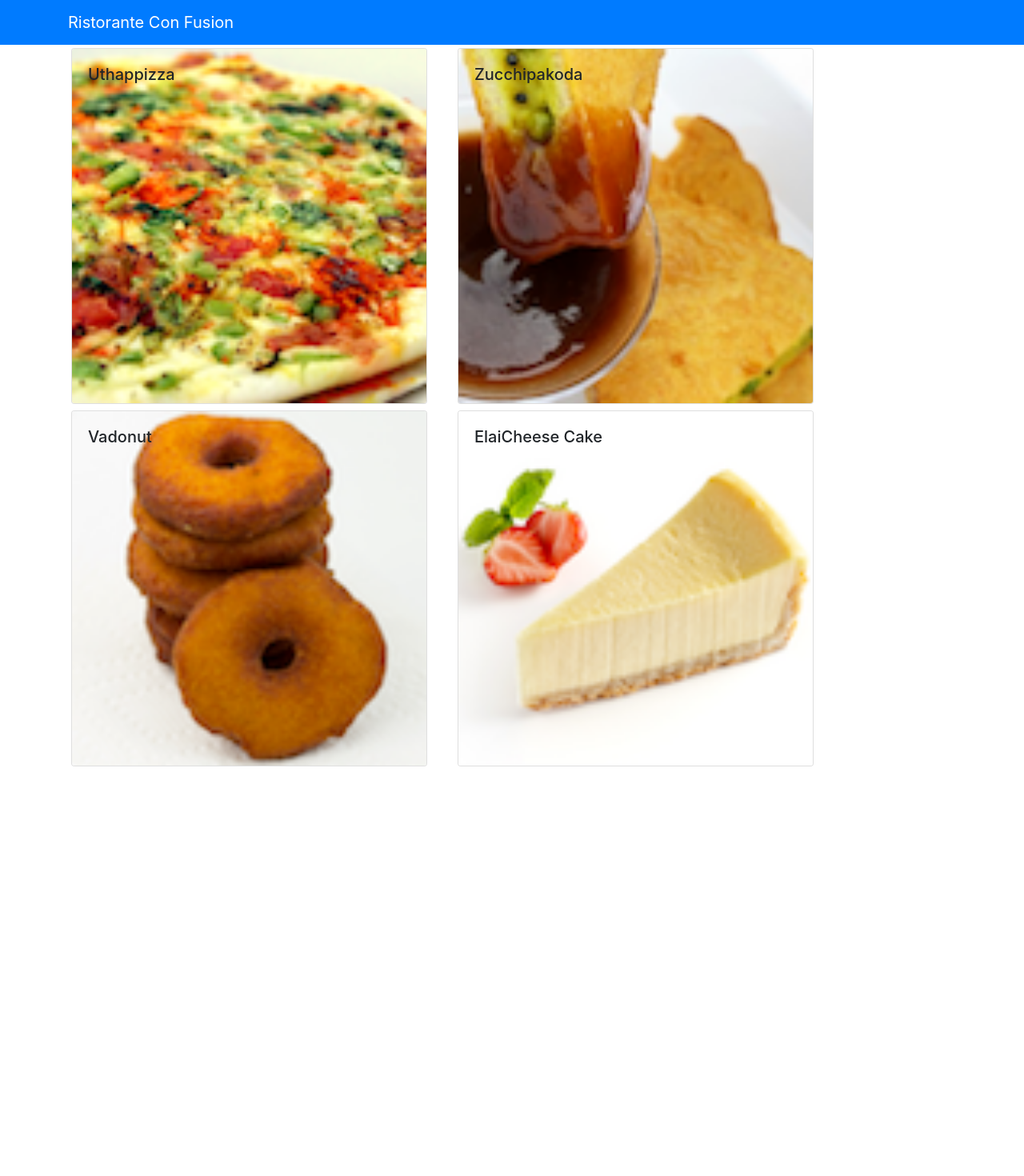
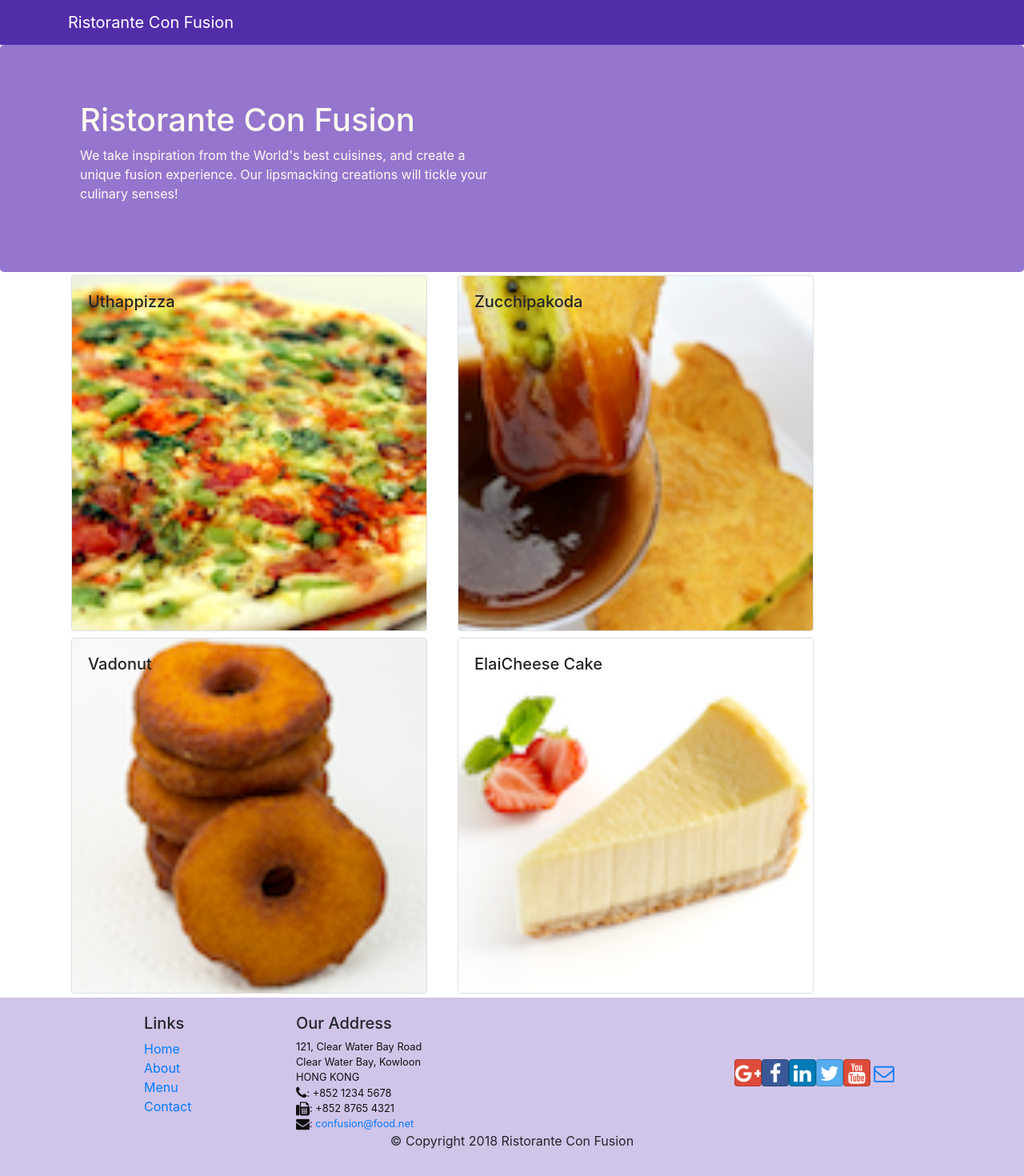
Before and after one commit to saicharan-chintha/confusion2, a React (Create React App) app: page /contactus in a window 1280 px wide. Shown: the top 1470 px of the page at 80% size. Before the commit the page ends 963 px from the top, so only its background shows below. Built offline with nearby package versions, Linux system fonts and the light colour scheme.

Commit message:
Header and Footer

```diff
--- a/package.json
+++ b/package.json
@@ -7,6 +7,8 @@
     "@testing-library/react": "^9.3.2",
     "@testing-library/user-event": "^7.1.2",
     "bootstrap": "4.0.0",
+    "bootstrap-social": "5.1.1",
+    "font-awesome": "4.7.0",
     "react": "^16.13.1",
     "react-dom": "^16.13.1",
     "react-popper": "0.9.2",
--- a/src/App.css
+++ b/src/App.css
@@ -36,3 +36,37 @@
     transform: rotate(360deg);
   }
 } */
+
+.row-header{
+  margin:0px auto;
+  padding:0px auto;
+}
+
+.row-content {
+  margin:0px auto;
+  padding: 50px 0px 50px 0px;
+  border-bottom: 1px ridge;
+  min-height:400px;
+}
+
+.footer{
+  background-color: #D1C4E9;
+  margin:0px auto;
+  padding: 20px 0px 20px 0px;
+}
+.jumbotron {
+  padding:70px 30px 70px 30px;
+  margin:0px auto;
+  background: #9575CD ;
+  color:floralwhite;
+}
+
+address{
+  font-size:80%;
+  margin:0px;
+  color:#0f0f0f;
+}
+
+.navbar-dark {
+  background-color: #512DA8;
+}
--- /dev/null
+++ b/src/components/FooterComponent.js
@@ -0,0 +1,50 @@
+import React from 'react';
+
+function Footer(props) {
+    return (
+        <div className="footer">
+            <div className="container">
+                <div className="row justify-content-center">
+                    <div className="col-4 offset-1 col-sm-2">
+                        <h5>Links</h5>
+                        <ul className="list-unstyled">
+                            <li><a href="#">Home</a></li>
+                            <li><a href="#">About</a></li>
+                            <li><a href="#">Menu</a></li>
+                            <li><a href="contactus.html">Contact</a></li>
+                        </ul>
+                    </div>
+                    <div className="col-7 col-sm-5">
+                        <h5>Our Address</h5>
+                        <address>
+                        121, Clear Water Bay Road<br />
+                        Clear Water Bay, Kowloon<br />
+                        HONG KONG<br />
+                        <i className="fa fa-phone fa-lg"></i>: +852 1234 5678<br />
+                        <i className="fa fa-fax fa-lg"></i>: +852 8765 4321<br />
+                        <i className="fa fa-envelope fa-lg"></i>: <a href="mailto:confusion@food.net">
+                            confusion@food.net</a>
+                        </address>
+                    </div>
+                    <div className="col-12 col-sm-4 align-self-center">
+                        <div className="text-center">
+                            <a className="btn btn-social-icon btn-google" href="http://google.com/+"><i className="fa fa-google-plus"></i></a>
+                            <a className="btn btn-social-icon btn-facebook" href="http://www.facebook.com/profile.php?id="><i className="fa fa-facebook"></i></a>
+                            <a className="btn btn-social-icon btn-linkedin" href="http://www.linkedin.com/in/"><i className="fa fa-linkedin"></i></a>
+                            <a className="btn btn-social-icon btn-twitter" href="http://twitter.com/"><i className="fa fa-twitter"></i></a>
+                            <a className="btn btn-social-icon btn-google" href="http://youtube.com/"><i className="fa fa-youtube"></i></a>
+                            <a className="btn btn-social-icon" href="mailto:"><i className="fa fa-envelope-o"></i></a>
+                        </div>
+                    </div>
+                </div>
+                <div className="row justify-content-center">
+                    <div className="col-auto">
+                        <p>© Copyright 2018 Ristorante Con Fusion</p>
+                    </div>
+                </div>
+            </div>
+        </div>
+    );
+}
+
+export default Footer
--- /dev/null
+++ b/src/components/HeaderComponent.js
@@ -0,0 +1,28 @@
+import React, { Component } from 'react';
+import { Navbar,NavbarBrand, Jumbotron } from 'reactstrap';
+
+class Header extends Component {
+    render() {
+        return (
+            <React.Fragment>
+            <Navbar dark>
+                <div className="container">
+                <NavbarBrand href="/">Ristorante Con Fusion</NavbarBrand>
+                </div>
+            </Navbar>
+            <Jumbotron>
+                <div className="container">
+                    <div className="row row-header">
+                        <div className="col-12 col-sm-6">
+                            <h1>Ristorante Con Fusion</h1>
+                            <p>We take inspiration from the World's best cuisines, and create a unique fusion experience. Our lipsmacking creations will tickle your culinary senses!</p>
+                        </div>
+                    </div>
+                </div>
+            </Jumbotron>
+            </React.Fragment>
+        );
+    }
+}
+
+export default Header;
--- a/src/components/MainComponent.js
+++ b/src/components/MainComponent.js
@@ -1,7 +1,8 @@
 import React, { Component } from 'react';
-import { Navbar,NavbarBrand } from 'reactstrap';
 import Menu from './MenuComponent';
 import DishDetail from './DishdetailComponent';
+import Header from './HeaderComponent';
+import Footer from './FooterComponent';
 import { DISHES } from '../shared/dishes';
 
 class Main extends Component{
@@ -22,14 +23,11 @@ class Main extends Component{
   render(){
   return (
     <div>
-      <Navbar dark color="primary">
-        <div className="container">
-          <NavbarBrand href="/">Ristorante Con Fusion</NavbarBrand>
-        </div>
-      </Navbar>
+      <Header />
       <Menu dishes={this.state.dishes}
           onClick= {(dishId) => this.onDishSelect(dishId)}/>
       <DishDetail selectedDish={this.state.dishes.filter((dish) => dish.id === this.state.selectedDish )[0]}/>
+      <Footer />
     </div>
   );
 }
--- a/src/index.js
+++ b/src/index.js
@@ -1,6 +1,8 @@
 import React from 'react';
 import ReactDOM from 'react-dom';
 import 'bootstrap/dist/css/bootstrap.min.css';
+import 'font-awesome/css/font-awesome.min.css';
+import 'bootstrap-social/bootstrap-social.css';
 import './index.css';
 import App from './App';
 import * as serviceWorker from './serviceWorker';
```
Also changed, not shown: 1 other file (tests, documents, lock files or other folders).
